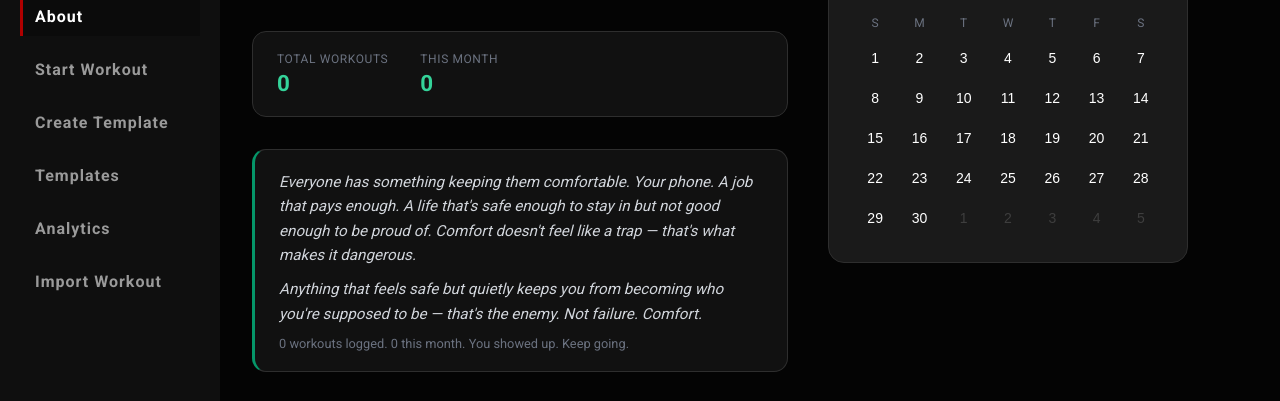
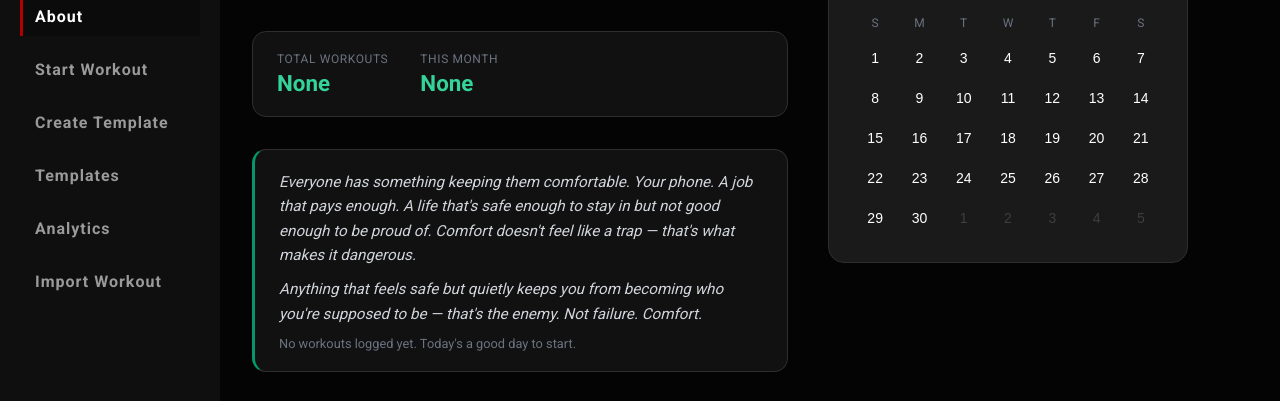
Before and after one commit to farron65/tren-den, a React (Vite) app in the folder frontend/: page /about in a window 1280 px wide. Shown: the part 129-530 px from the top of the page. Built offline with nearby package versions, Linux system fonts and the light colour scheme; no server answers; sample sign-in values are in the browser's storage.

Commit message:
improve about.tsx layout

```diff
--- a/frontend/src/components/About.tsx
+++ b/frontend/src/components/About.tsx
@@ -14,6 +14,9 @@ interface UserStats {
     current_month_workouts: number,
 
 }
+
+const formatCount = (n: number) => (n === 0 ? "None" : String(n));
+const pluralize = (n: number, word: string) => `${n} ${word}${n === 1 ? "" : "s"}`;
 
 export default function About() {
     const [user, setUser] = useState<User>({
@@ -80,11 +83,11 @@ export default function About() {
             <div className="about-stats">
                 <div className="stat-item">
                     <span className="stat-label">Total Workouts</span>
-                    <span className="stat-value">{userStats.total_workouts}</span>
+                    <span className="stat-value">{formatCount(userStats.total_workouts)}</span>
                 </div>
                 <div className="stat-item">
                     <span className="stat-label">This Month</span>
-                    <span className="stat-value">{userStats.current_month_workouts}</span>
+                    <span className="stat-value">{formatCount(userStats.current_month_workouts)}</span>
                 </div>
             </div>
 
@@ -99,7 +102,9 @@ export default function About() {
                     Not failure. Comfort.
                 </p>
                 <p className="motivation-sub">
-                    {userStats.total_workouts} workouts logged. {userStats.current_month_workouts} this month. You showed up. Keep going.
+                    {userStats.total_workouts === 0
+                        ? "No workouts logged yet. Today's a good day to start."
+                        : `${pluralize(userStats.total_workouts, "workout")} logged. ${formatCount(userStats.current_month_workouts)} this month. You showed up. Keep going.`}
                 </p>
             </div>
         </div>
```
